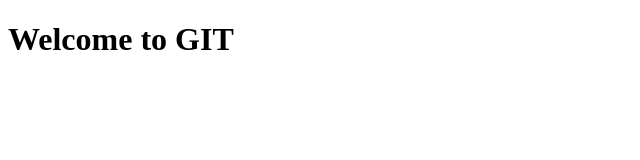
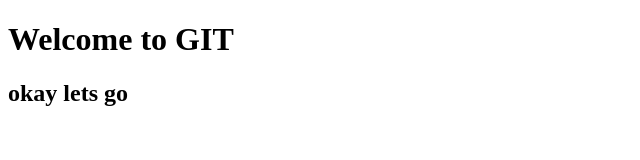
Before and after one commit to LilNagga/git_virt, a plain HTML site: page index.html in a window 1280 px wide. Shown: the whole page, without its empty margins (0-640 px from the left). Drawn offline with Linux system fonts and the light colour scheme.

Commit message:
se modifico algo

```diff
--- a/index.html
+++ b/index.html
@@ -7,5 +7,6 @@
 </head>
 <body>
     <h1>Welcome to GIT</h1>
+    <h2>okay lets go</h2>
 </body>
 </html>
```
